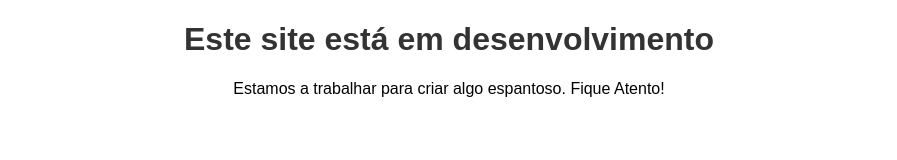
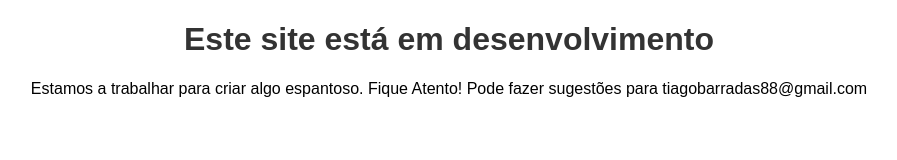
Before and after one commit to Tiago-Elephant/Tiago-Website, a plain HTML site: page index.html in a window 1280 px wide. Shown: the whole page, without its empty margins (191-1088 px from the left). Drawn offline with Linux system fonts and the light colour scheme.

Commit message:
Update index.html

```diff
--- a/index.html
+++ b/index.html
@@ -17,7 +17,8 @@
 <body>
     <h1>Este site está em desenvolvimento</h1>
     <p>Estamos a trabalhar para criar algo espantoso.
-        Fique Atento!</p>
+        Fique Atento!
+    Pode fazer sugestões para tiagobarradas88@gmail.com</p>
 
 </body>
 </html>
```
